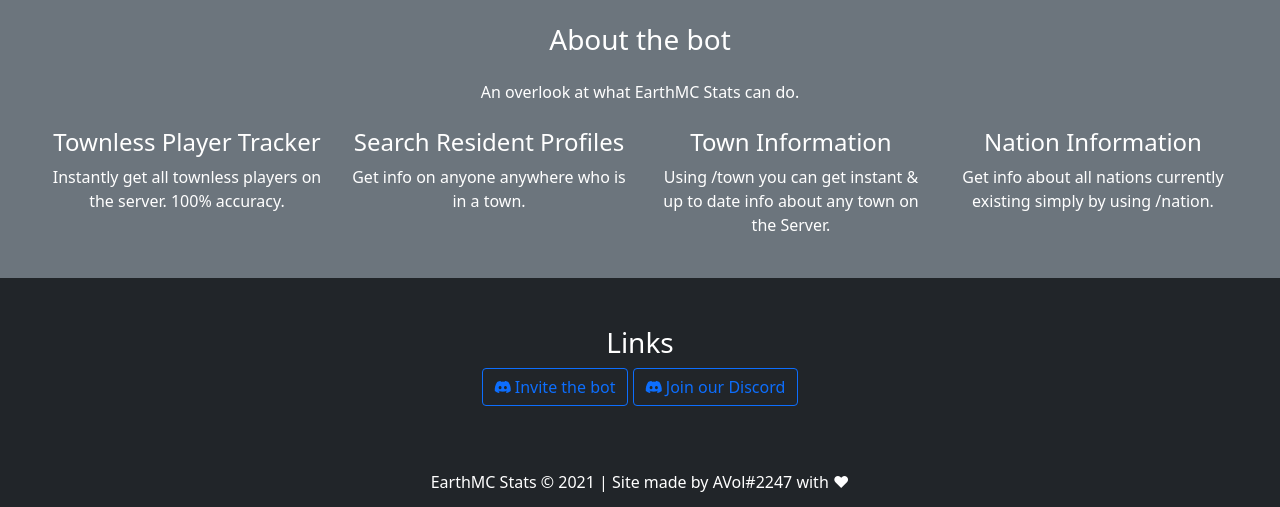
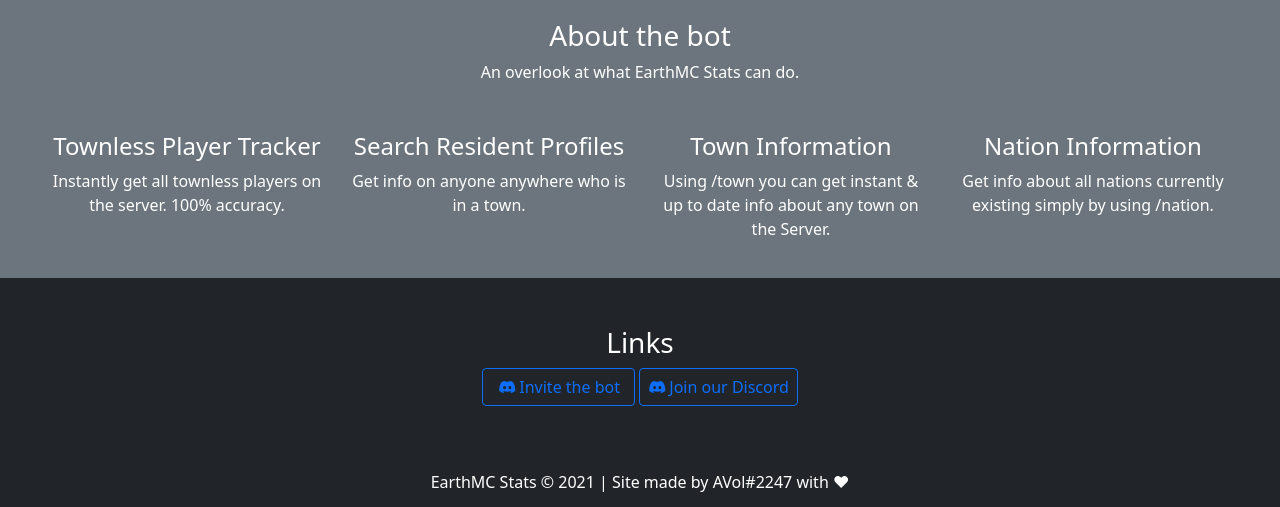
Before and after one commit to Owen3H/EarthMC-API, a website: page web/index.html in a window 1280 px wide. Shown: the part 802-1309 px from the top of the page. Drawn offline with nearby package versions, Linux system fonts and the light colour scheme; grey boxes are pictures that could not be loaded.

Commit message:
fix invite and tweak padding in overlook section

```diff
--- a/routes/main.js
+++ b/routes/main.js
@@ -6,4 +6,9 @@
     res.sendFile(`${process.cwd()}/web/index.html`)
 })
 
+router.get('/invite', function(req, res)
+{
+    res.sendFile(`${process.cwd()}/web/invite.html`)
+})
+
 module.exports = router
--- a/web/index.html
+++ b/web/index.html
@@ -93,8 +93,8 @@
     <div id="features" class="container-fluid d-flex justify-content-center align-items-center p-5 bg-secondary text-white">
         <div class="column">
             <h3>About the bot</h3>
-            <p class="m-4">An overlook at what EarthMC Stats can do.</p>
-            <div class="row">
+            <p class="m-2">An overlook at what EarthMC Stats can do.</p>
+            <div class="row" style="margin-bottom: 0; margin-top: 48px;">
                 <div class="col-sm-3">
                     <div class="column">
                         <h4>Townless Player Tracker</h4>
@@ -124,9 +124,13 @@
     </div>
     <div id="links" class="container-fluid bg-dark p-5 text-white">
         <div class="column justify-content-center text-center">
-            <h3>Links</h3>
-            <button type="button" class="btn btn-outline-primary m-auto" onclick="location.href = 'https://earthmc-stats.github.io/invite'"><i class="bi bi-discord"></i> Invite the bot</button>
-            <button type="button" class="btn btn-outline-primary m-auto" onclick="location.href = 'https://discord.gg/GJnHTDfdDV'"><i class="bi bi-discord"></i> Join our Discord</button>
+            <h3>Links </h3>
+            <button type="button" class="btn btn-outline-primary m-auto" onclick="location.href = 'http://earthmcstats.sly.io/invite'" style="
+                        padding-right: 14px;
+                        padding-left: 16px;"><i class="bi bi-discord"></i> Invite the bot</button>
+            <button type="button" class="btn btn-outline-primary m-auto" onclick="location.href = 'https://discord.gg/GJnHTDfdDV'" style="
+                    padding-left: 9px;
+                    padding-right: 8px;"><i class="bi bi-discord"></i> Join our Discord</button>
         </div>
     </div>
     <div class="container-fluid bg-dark text-white p-3">
```
